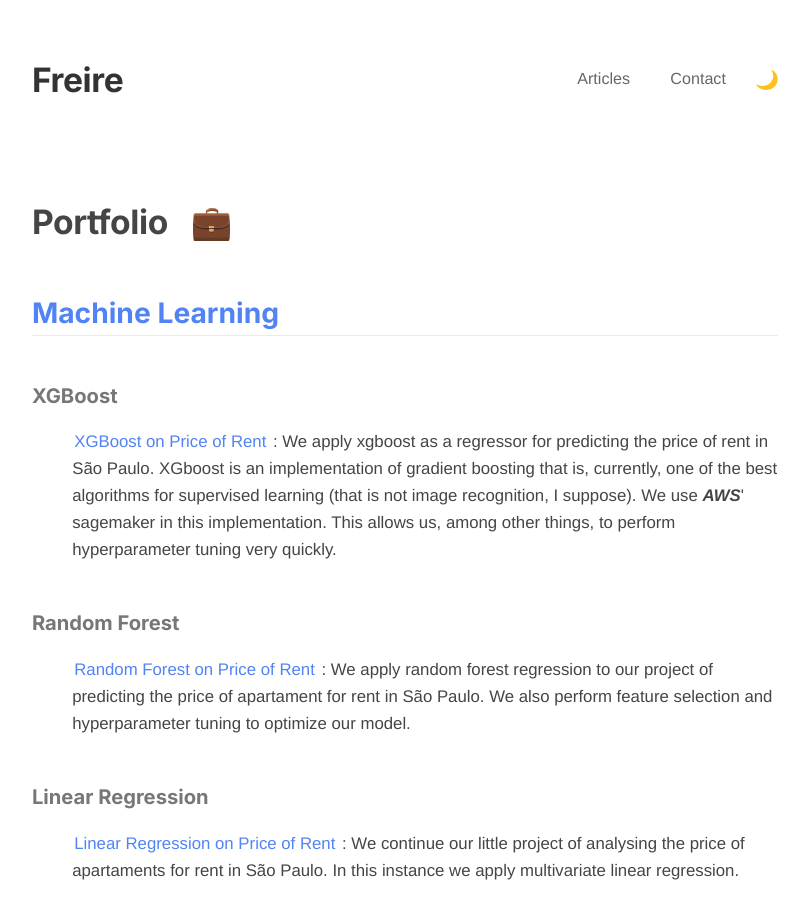
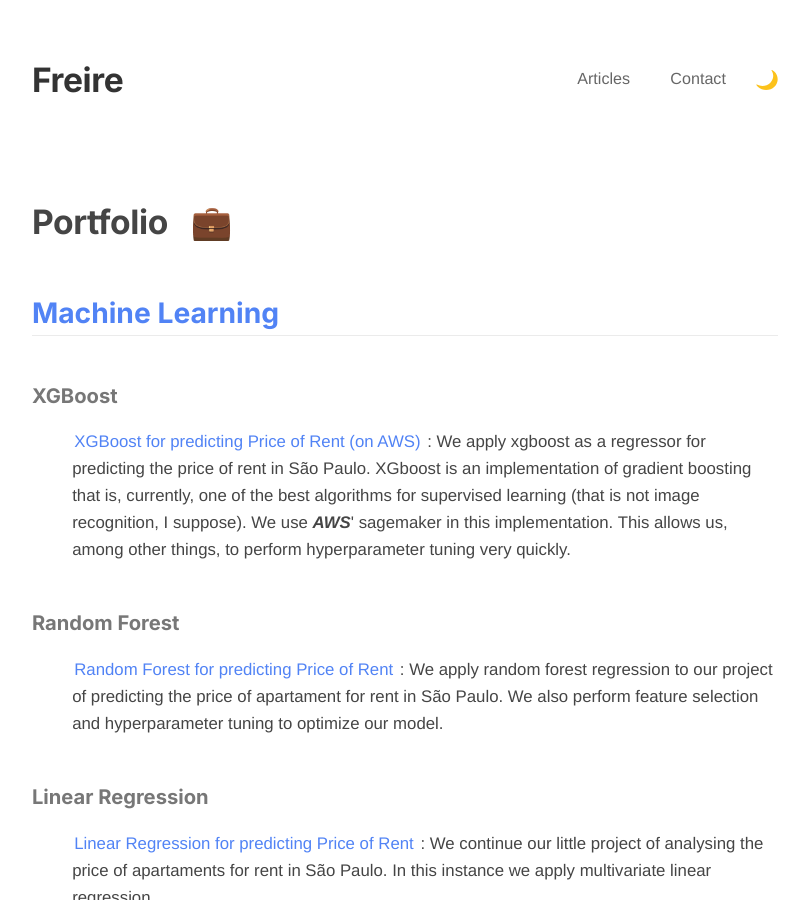
Before and after one commit to freirerene/freirerene.github.io, a Jekyll site: the page built from p.html, in a window 1280 px wide and 900 px high. Shown: the whole window, without its empty margins (235-1044 px from the left). Built offline with Jekyll 4.4.1, drawn with Linux system fonts in a browser that asks for light colours; nearby versions of some CDN libraries.

Commit message:
Update p.html

```diff
--- a/p.html
+++ b/p.html
@@ -12,15 +12,15 @@ layout: default
 				<h2>Machine Learning</h2>
 		<h4>XGBoost</h4>
 		<ul>
-	    <li><a href="https://github.com/freirerene/apartamentos_python/blob/main/apartamentos_xgboost.ipynb", target="_blank">XGBoost on Price of Rent</a> : We apply xgboost as a regressor for predicting the price of rent in São Paulo. XGboost is an implementation of gradient boosting that is, currently, one of the best algorithms for supervised learning (that is not image recognition, I suppose). We use <i><b>AWS</b></i>' sagemaker in this implementation. This allows us, among other things, to perform hyperparameter tuning very quickly. </li>
+	    <li><a href="https://github.com/freirerene/apartamentos_python/blob/main/apartamentos_xgboost.ipynb", target="_blank">XGBoost for predicting Price of Rent (on AWS)</a> : We apply xgboost as a regressor for predicting the price of rent in São Paulo. XGboost is an implementation of gradient boosting that is, currently, one of the best algorithms for supervised learning (that is not image recognition, I suppose). We use <i><b>AWS</b></i>' sagemaker in this implementation. This allows us, among other things, to perform hyperparameter tuning very quickly. </li>
     </ul>
 		<h4>Random Forest</h4>
 		<ul>
-	    <li><a href="https://github.com/freirerene/apartamentos_python/blob/main/random_forest.ipynb", target="_blank">Random Forest on Price of Rent</a> : We apply random forest regression to our project of predicting the price of apartament for rent in São Paulo. We also perform feature selection and hyperparameter tuning to optimize our model.</li>
+	    <li><a href="https://github.com/freirerene/apartamentos_python/blob/main/random_forest.ipynb", target="_blank">Random Forest for predicting Price of Rent</a> : We apply random forest regression to our project of predicting the price of apartament for rent in São Paulo. We also perform feature selection and hyperparameter tuning to optimize our model.</li>
     </ul>
 		<h4>Linear Regression</h4>
     <ul>
-	    <li><a href="https://github.com/freirerene/apartamentos_python/blob/main/linear_regression.ipynb", target="_blank">Linear Regression on Price of Rent</a> : We continue our little project of analysing the price of apartaments for rent in São Paulo. In this instance we apply multivariate linear regression.</li>
+	    <li><a href="https://github.com/freirerene/apartamentos_python/blob/main/linear_regression.ipynb", target="_blank">Linear Regression for predicting Price of Rent</a> : We continue our little project of analysing the price of apartaments for rent in São Paulo. In this instance we apply multivariate linear regression.</li>
     </ul>
 
 
```
